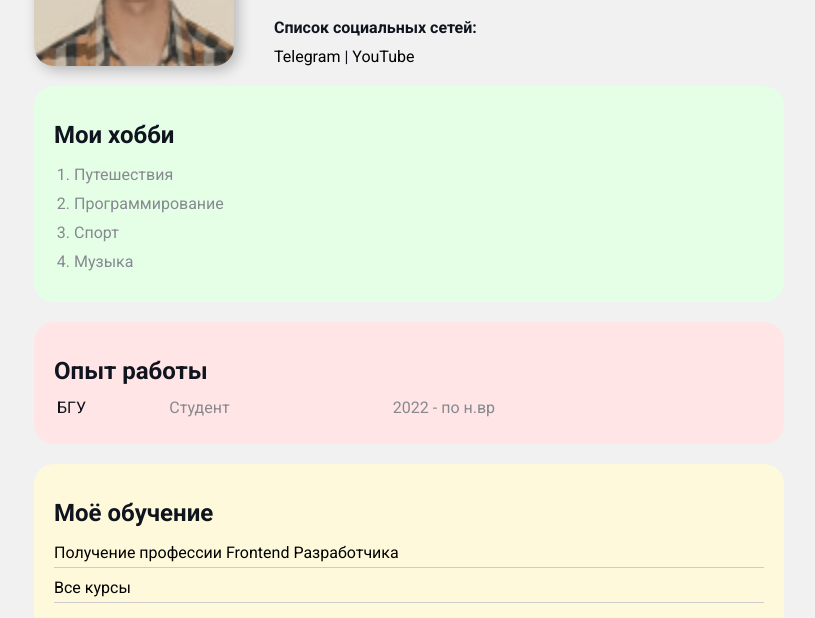
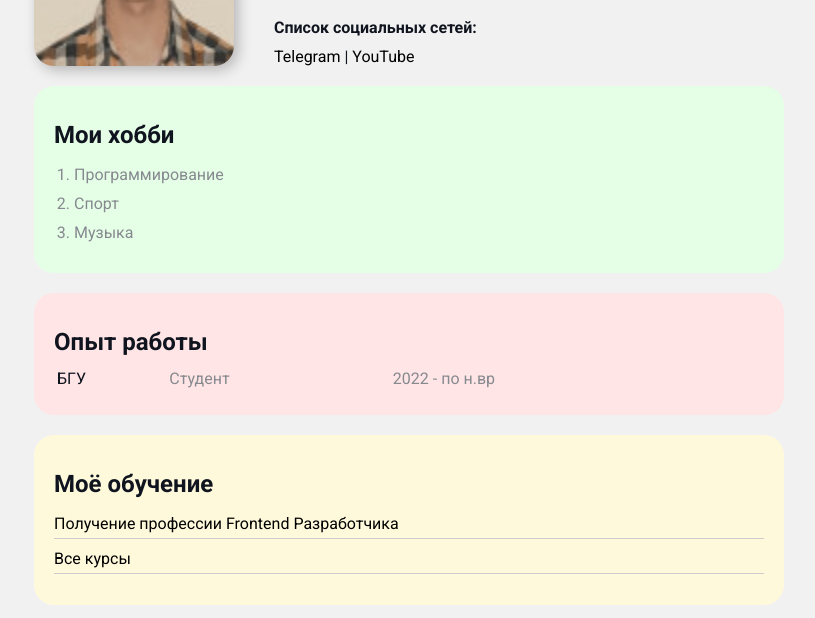
Before and after one commit to svyatreen/resume, a plain HTML site: page index.html in a window 1280 px wide. Shown: the part 198-816 px from the top of the page, without its empty margins (231-1046 px from the left). Drawn offline with Linux system fonts and the light colour scheme.

Commit message:
Update index.html

```diff
--- a/index.html
+++ b/index.html
@@ -39,7 +39,6 @@
         <div class="card bg-green">
           <h2>Мои хобби</h2>
           <ol class="list">
-            <li>Путешествия</li>
             <li>Программирование</li>
             <li>Спорт</li>
             <li>Музыка</li>
```
